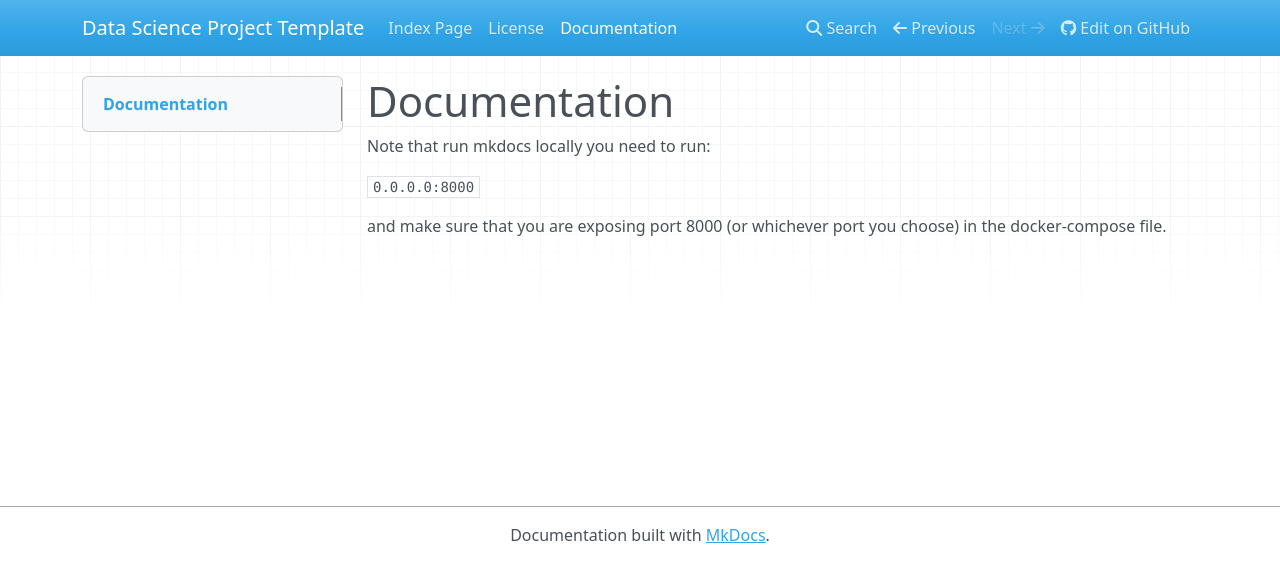
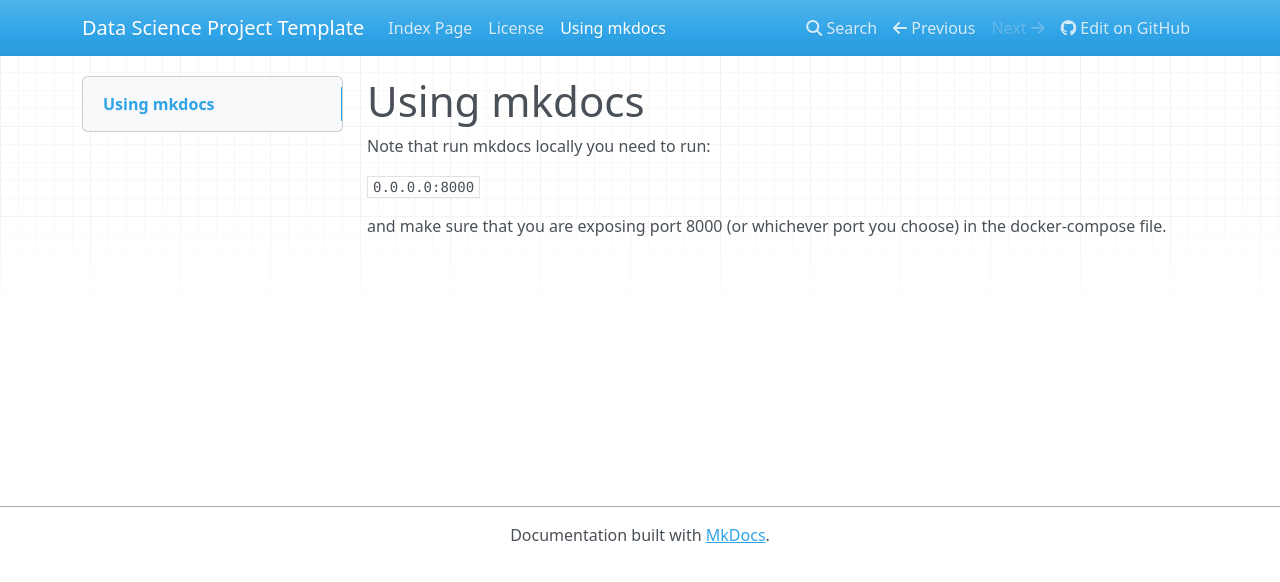
Before and after one commit to mark-curran/data-science-project-template, an MkDocs documentation site: the page built from docs/docs/using_mkdocs.md, in a window 1280 px wide. Shown: the top 582 px of the page. Built offline with MkDocs 1.6.1, drawn with Linux system fonts in a browser that asks for light colours; nearby versions of some CDN libraries.

Commit message:
Give using mkdocs  proper name.

```diff
--- a/docs/docs/using_mkdocs.md
+++ b/docs/docs/using_mkdocs.md
@@ -1,4 +1,4 @@
-# Documentation
+# Using mkdocs
 
 Note that run mkdocs locally you need to run:
 
```
